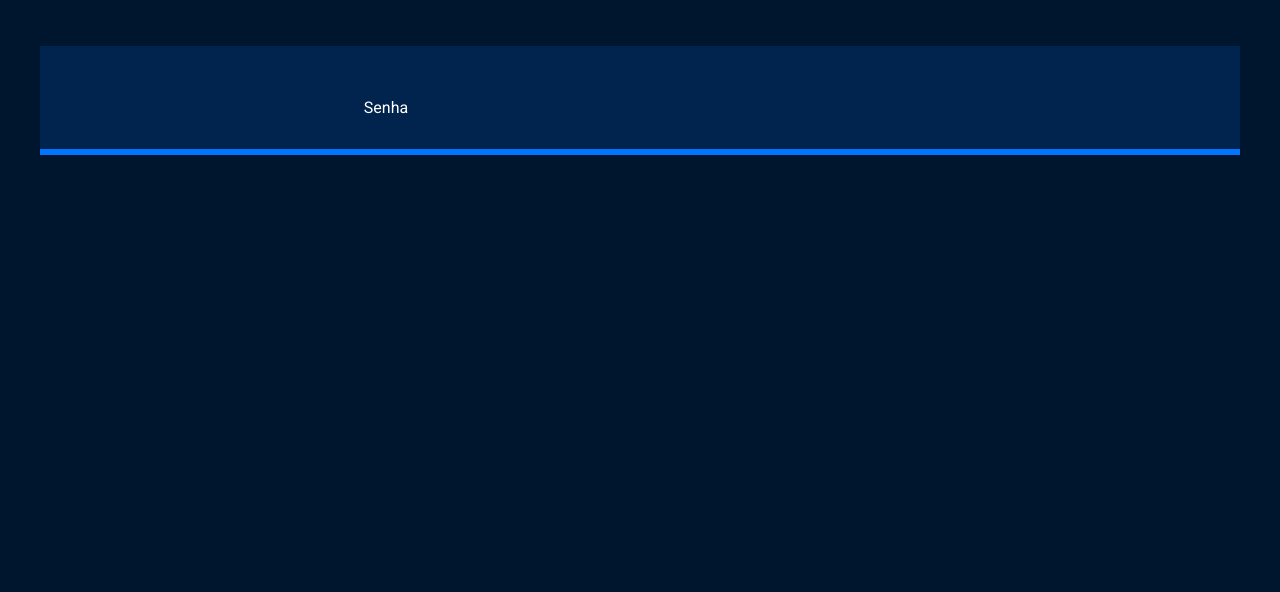
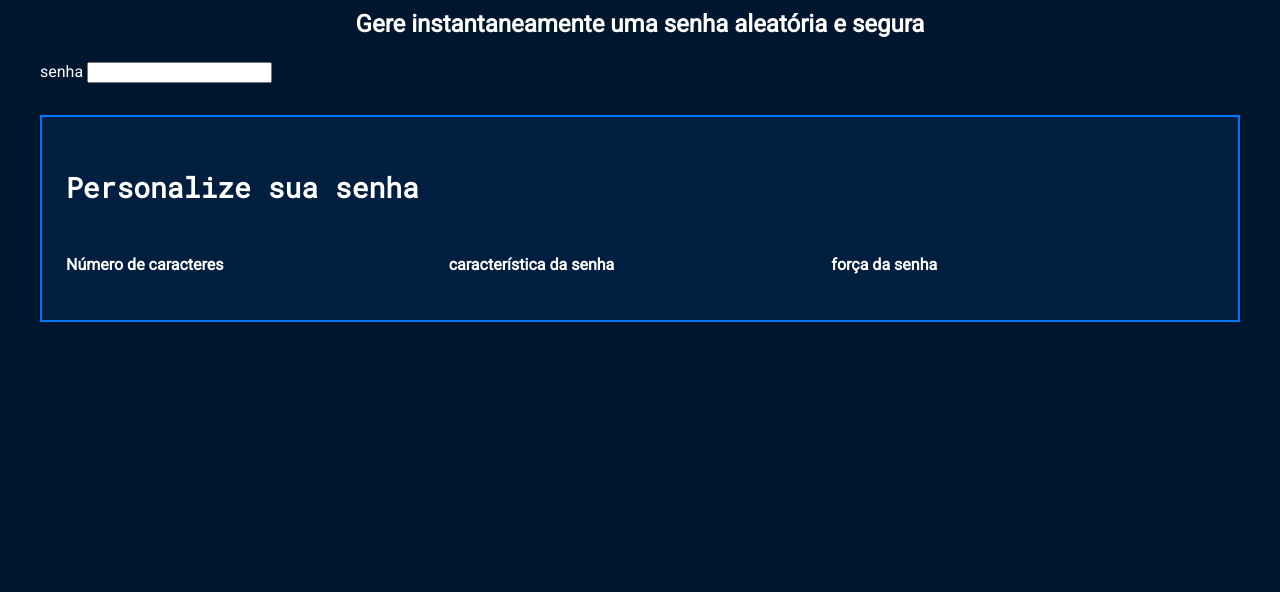
Before and after one commit to nandinho23/javascipt-geradorsenha, a plain HTML site: page index.html in a window 1280 px wide. Shown: the part 208-800 px from the top of the page. Drawn offline with Linux system fonts and the light colour scheme.

Commit message:
Add files via upload

```diff
--- a/index.html
+++ b/index.html
@@ -10,17 +10,29 @@
 
 <body>
     <section class="conteudo">
-    <img src="unlock.svg" alt="cadeado fechado">
-    <h2 class="titulo-principal">Gerador de senhas</h2>
-    <h3 class="titulo-secundario">Gere instantaneamente uma senha aleatória e segura</h3>
+        <div class="conteudo-titulo">
+           <img src="unlock.svg" alt="cadeado fechado">
+           <h2 class="titulo-principal">Gerador de senhas</h2>
+           <h3 class="titulo-secundario">Gere instantaneamente uma senha aleatória e segura</h3>
+       </div>
+       <div class="conteudo senha">
+           <label for="senha">senha</label>
+           <input name="senha" type="text" id="campo senha">
+       </div>
+       <div class="parametro">
+           <h3 class="parametro-titulo">Personalize sua senha</h3>
+           <div class="parametro-coluna__senha">
+             <div class="parametro-senha">
+                <h4 class="parametro-senha__titulo">Número de caracteres</h4>
+          </div>
+          <div class="parametro-senha">
+            <h4 class="parametro-senha__titulo">característica da senha</h4>
+      </div>
+          <div class="parametro-senha">
+            <h4 class="parametro-senha__titulo">força da senha </h4>
+      </div>
+     </div>
 
-        <div class="conteudo-titulo">
-        <div
-            <div class="conteudo-senha">
-        <label for="senha">Senha</label>
-        <input name="senha" type="text"
-        id="campo-senha">
-            </div>
     </section>
 </body>
 
--- a/style.css
+++ b/style.css
@@ -9,39 +9,77 @@
     --roboto: 'Roboto', sans-serif;
     --roboto-mono: 'Roboto Mono', monospace;
 }
+
 body{
     color: var(--branco);
     background-color: var(--cor-de-fundo);
     font-family: var(--roboto);
 }
+
 .titulo-principal{
     font-family: var(--roboto-mono);
     font-size: 32px;
 }
+
 .titulo-secundario{
     font-size: 24px;
 }
+
 .conteudo-titulo{
     text-align: center;
     margin-top: 80px;
 }
+
 .conteudo-senha{
     margin-top: 80px;
     background: var(--fundo-senha);
     padding: 24px;
     border-bottom: 6px solid var(--borda);
 }
-#campo-senha{
+
+#campo-senha {
     background-color: var(--fundo-senha);
     border: none;
     color: var(--branco);
     font-family: var(--roboto-mono);
     font-size: 40px;
+    width: 70%;
 }
+
 #campo-senha:focus {
     outline: none;
 }
+
 .conteudo{
     max-width: 1200px;
     margin: 0 auto;
 }
+
+.parametro{
+    background-color: var(--fundo-texto);
+    border: 2px solid var(--borda);
+    margin-top: 32px;
+    padding: 24px;
+}
+
+.parametro-titulo{
+    font-family: var(--roboto-mono);
+    font-size: 28px;
+}
+
+.parametro-senha{
+    width: 50%;
+    margin: 0 auto;
+}
+
+.parametro-coluna__senha{
+    display: flex;
+    flex-direction: column;
+    justify-content: center;
+}
+
+@media screen and (min-width: 768px) {
+    .parametro-coluna__senha{
+        flex-direction: row;
+    }
+}
```
Also changed, not shown: main.js (added, +59 -0 lines).
